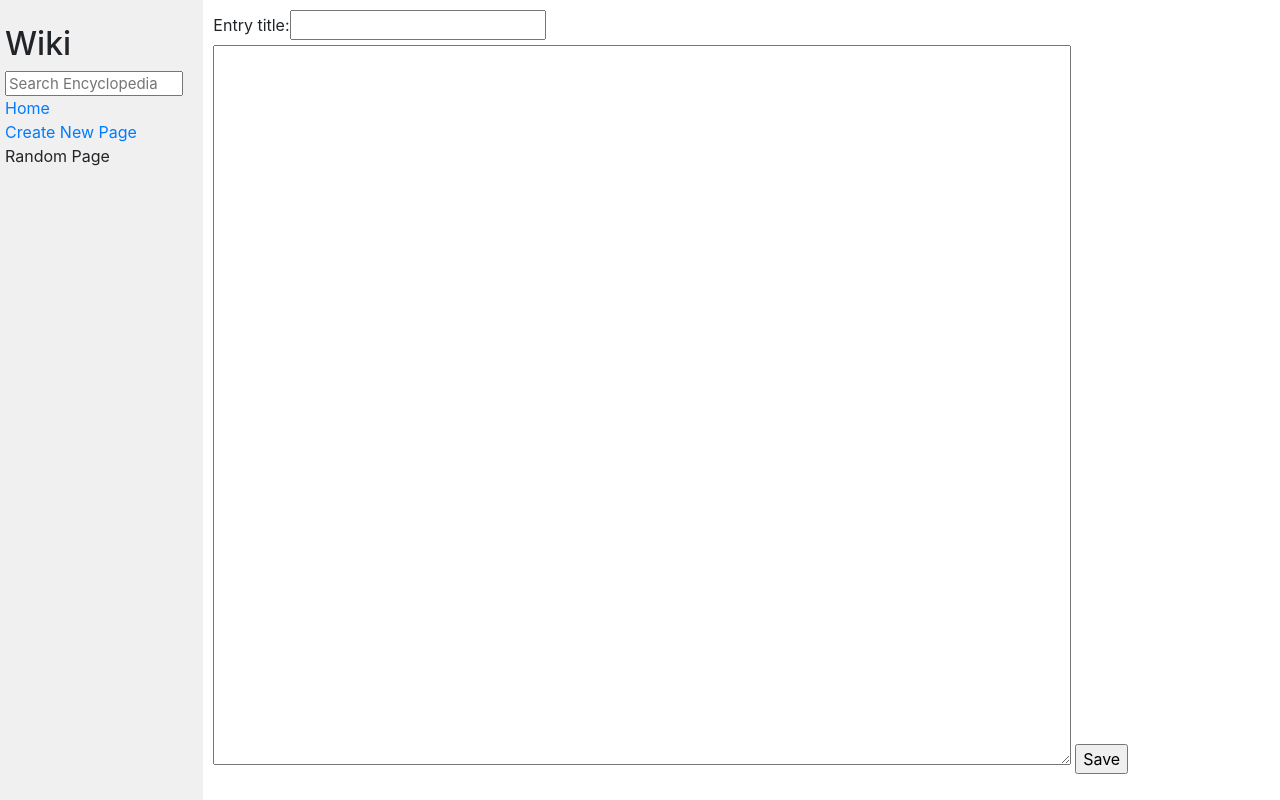
After one commit to elizalde-andres/wiki, a Django app: page /create/ in a window 1280 px wide. The commit adds this page. Run offline with Django 3.2, Linux system fonts and the light colour scheme; some libraries are stand-ins or nearby versions.

Commit message:
added create new page functionality

```diff
--- /dev/null
+++ b/encyclopedia/templates/encyclopedia/create_page.html
@@ -0,0 +1,21 @@
+{% extends "encyclopedia/layout.html" %}
+
+{% block title %}
+    Create New Page
+{% endblock %}
+
+{% block body %}
+    {% if entry_already_exists %}
+        <h3>The page you are trying to create already exists.</h3>
+        <!-- TODO: Link to edit existing page -->
+        <p>You can edit the current TITLEEEE page, or change below the title of the entry you want to create.</p>
+    {% elif form_is_not_valid %}
+        <h3>The text you entered is not valid.</h3>
+        <p>Please edit your entry page and save again.</p>
+    {% endif %}
+        <form action="{% url 'create' %}" method="POST">
+            {% csrf_token %}
+            {{ form }}
+            <input type="submit" value="Save">
+        </form>
+{% endblock %}
--- a/encyclopedia/templates/encyclopedia/layout.html
+++ b/encyclopedia/templates/encyclopedia/layout.html
@@ -20,7 +20,7 @@
                     <a href="{% url 'index' %}">Home</a>
                 </div>
                 <div>
-                    Create New Page
+                    <a href="{% url 'create' %}">Create New Page</a>
                 </div>
                 <div>
                     Random Page
--- a/encyclopedia/urls.py
+++ b/encyclopedia/urls.py
@@ -5,5 +5,6 @@ from . import views
 urlpatterns = [
     path("", views.index, name="index"),
     path("wiki/<str:title>", views.entry, name="entry"),
-    path("search/", views.search, name="search")
+    path("search/", views.search, name="search"),
+    path("create/",views.create_page,name="create")
 ]
--- a/encyclopedia/views.py
+++ b/encyclopedia/views.py
@@ -9,8 +9,9 @@ from django.shortcuts import render
 from . import util
 import encyclopedia
 
-class NewSearchForm(forms.Form):
-    q = forms.CharField(label="Search Encyclopedia")
+class NewPageForm(forms.Form):
+    title = forms.CharField(label="Entry title")
+    content = forms.CharField(label="", widget=forms.Textarea)
 
 
 def index(request):
@@ -34,7 +35,7 @@ def entry(request, title):
         })
 
 #Searches for title query in list_entries
-#If the query matches one of the items calls entry method that redirects to the correspondant entry
+#If the query matches one of the items redirects to the correspondant entry
 #If the query does not match one of the items returns the query string and a list of entries containing the query search
 def search(request):
     if request.method == "POST":
@@ -46,8 +47,6 @@ def search(request):
             if entry_title.lower() == query.lower():
                 return HttpResponseRedirect(reverse("entry", args=(entry_title,)))
             elif query.lower() in entry_title.lower():
-                print("MATCHHHHHHHHHHHHHHHHHH")
-                print(f"query.lower() {query.lower()} in entry_title.lower() {entry_title.lower()}")
                 suggested_search_results.append(entry_title)
                 print(suggested_search_results)
         return render(request, "encyclopedia/search_results.html", {
@@ -55,32 +54,30 @@ def search(request):
         "suggested_search_results": suggested_search_results
         })
 
-
-# def search(request):
-#     if request.method == "POST":
-#         search = NewSearchForm(request.POST)
-#         if search.is_valid():
-#             query = search.cleaned_data["q"]
-
-#             entries = util.list_entries()
-#             suggested_search_results = []
-
-#             for entry_title in entries:
-#                 if entry_title.lower == query.lower:
-#                     return HttpResponseRedirect(reverse("encyclopedia:entry_title"))
-#                     # entry(request, entry_title)
-#                 elif entry_title.lower.find(query.lower) >= 0:
-#                     suggested_search_results.append(entry_title)
-#             return render(request, "encyclopedia/search_results.html", {
-#                 "query": query,
-#                 "title": suggested_search_results
-#                 })
-#         else:
-#             #TODO: redirect to an error page
-#             return HttpResponseRedirect(reverse("encyclopedia:index"))
-#     else:
-#         #TODO: I don't know!!!!
-#         return HttpResponseRedirect(reverse("encyclopedia:index"))
-#         # return render(request, "tasks/add.html", {
-#         #     "form": NewTaskForm()
-#         # })
+def create_page(request):
+    if request.method == "POST":
+        form = NewPageForm(request.POST)
+        if form.is_valid():
+            entry_title = form.cleaned_data["title"]
+            if entry_title in util.list_entries():
+                return render(request, "encyclopedia/create_page.html", {
+                            "form": NewPageForm(request.POST),
+                            "entry_already_exists": True,
+                            "form_is_not_valid": False
+                        })
+            page_content = form.cleaned_data["content"]
+            page_content = f"# {entry_title}\n\n {page_content}"
+            util.save_entry(entry_title, page_content)
+            return HttpResponseRedirect(reverse("entry", args=(entry_title,)))
+        else:
+            return render(request, "encyclopedia/create_page.html", {
+            "form": NewPageForm(request.POST),
+            "entry_already_exists": False,
+            "form_is_not_valid": True
+        })
+    else:
+        return render(request, "encyclopedia/create_page.html", {
+            "form": NewPageForm(),
+            "entry_already_exists": False,
+            "form_is_not_valid": False
+        })
```
Also changed, not shown: entries/Python.md (line endings or trailing spaces), 2 other files.
